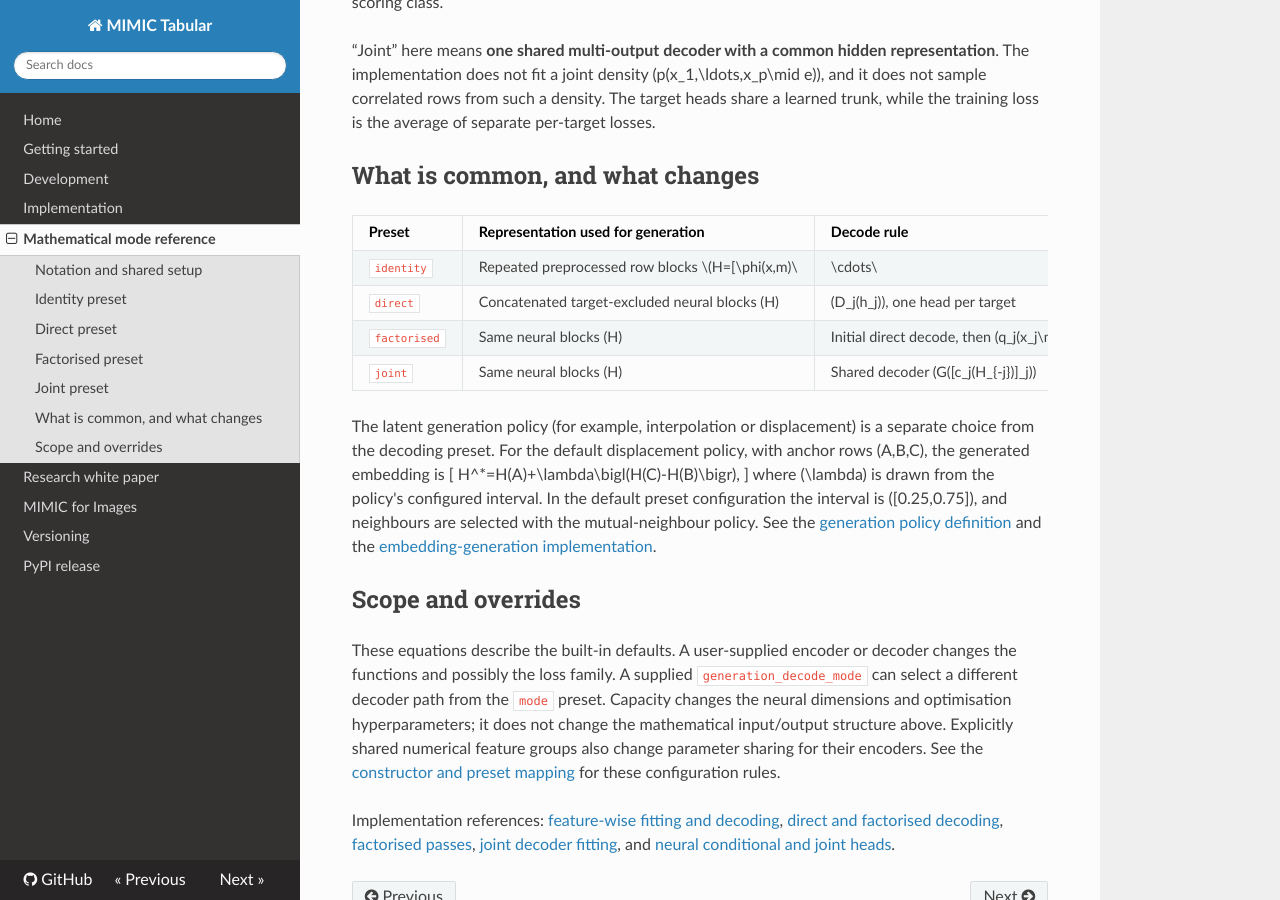
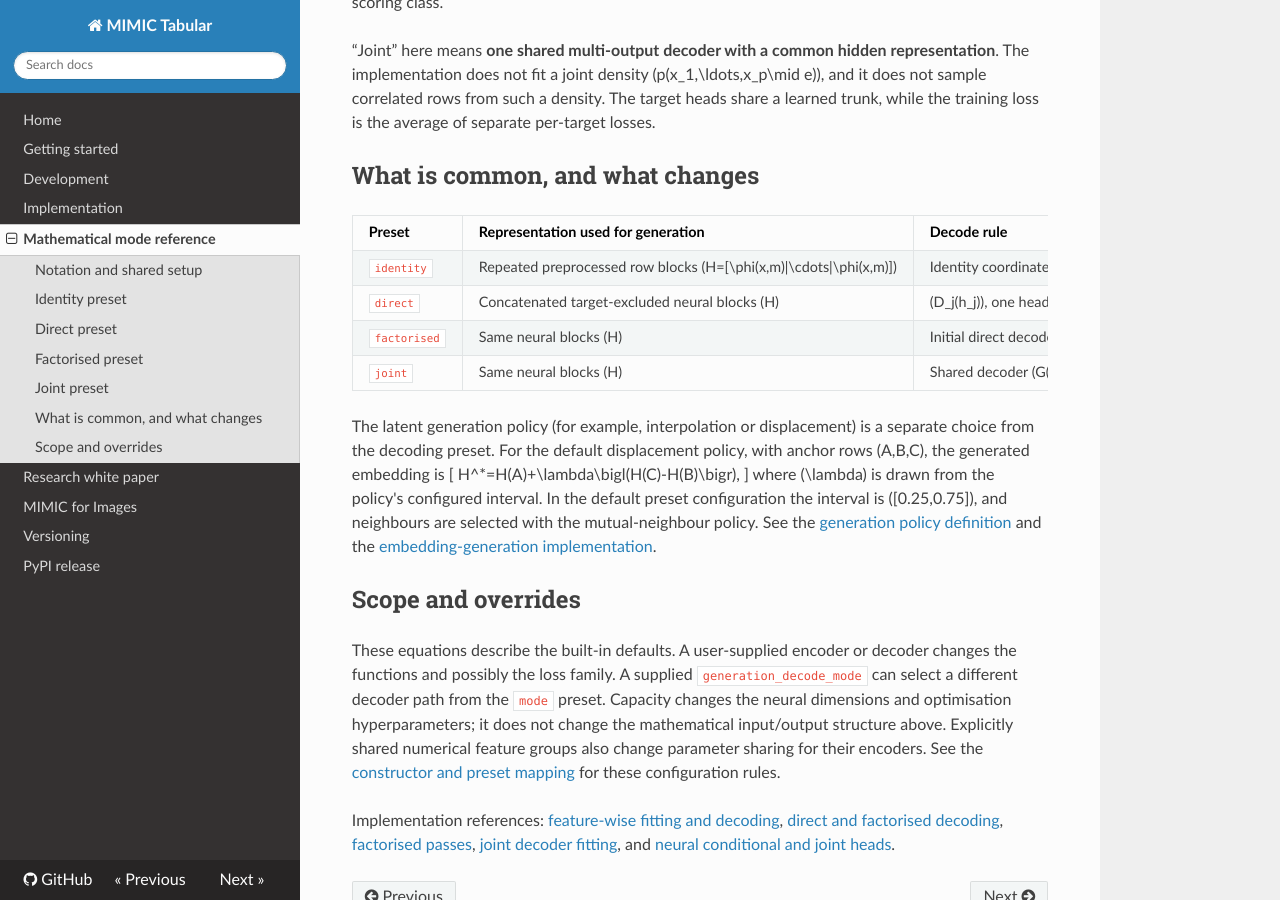
Before and after one commit to fabriziocosta/MIMIC, an MkDocs documentation site: the page built from docs/MODES.md, in a window 1280 px wide and 900 px high, scrolled down 2711 px. Built offline with MkDocs 1.6.1, drawn with Linux system fonts in a browser that asks for light colours; nearby versions of some CDN libraries.

Commit message:
Normalize identity row notation

```diff
--- a/docs/MODES.md
+++ b/docs/MODES.md
@@ -191,7 +191,7 @@ the average of separate per-target losses.
 
 | Preset | Representation used for generation | Decode rule | Stochastic output sampling |
 | --- | --- | --- | --- |
-| `identity` | Repeated preprocessed row blocks \\(H=[\\phi(x,m)\\|\\cdots\\|\\phi(x,m)]\\) | Identity coordinate decoding | No |
+| `identity` | Repeated preprocessed row blocks \(H=[\phi(x,m)\|\cdots\|\phi(x,m)]\) | Identity coordinate decoding | No |
 | `direct` | Concatenated target-excluded neural blocks \(H\) | \(D_j(h_j)\), one head per target | No |
 | `factorised` | Same neural blocks \(H\) | Initial direct decode, then \(q_j(x_j\mid H_{-j})\) for three passes | Yes |
 | `joint` | Same neural blocks \(H\) | Shared decoder \(G([c_j(H_{-j})]_j)\) | No |
```
